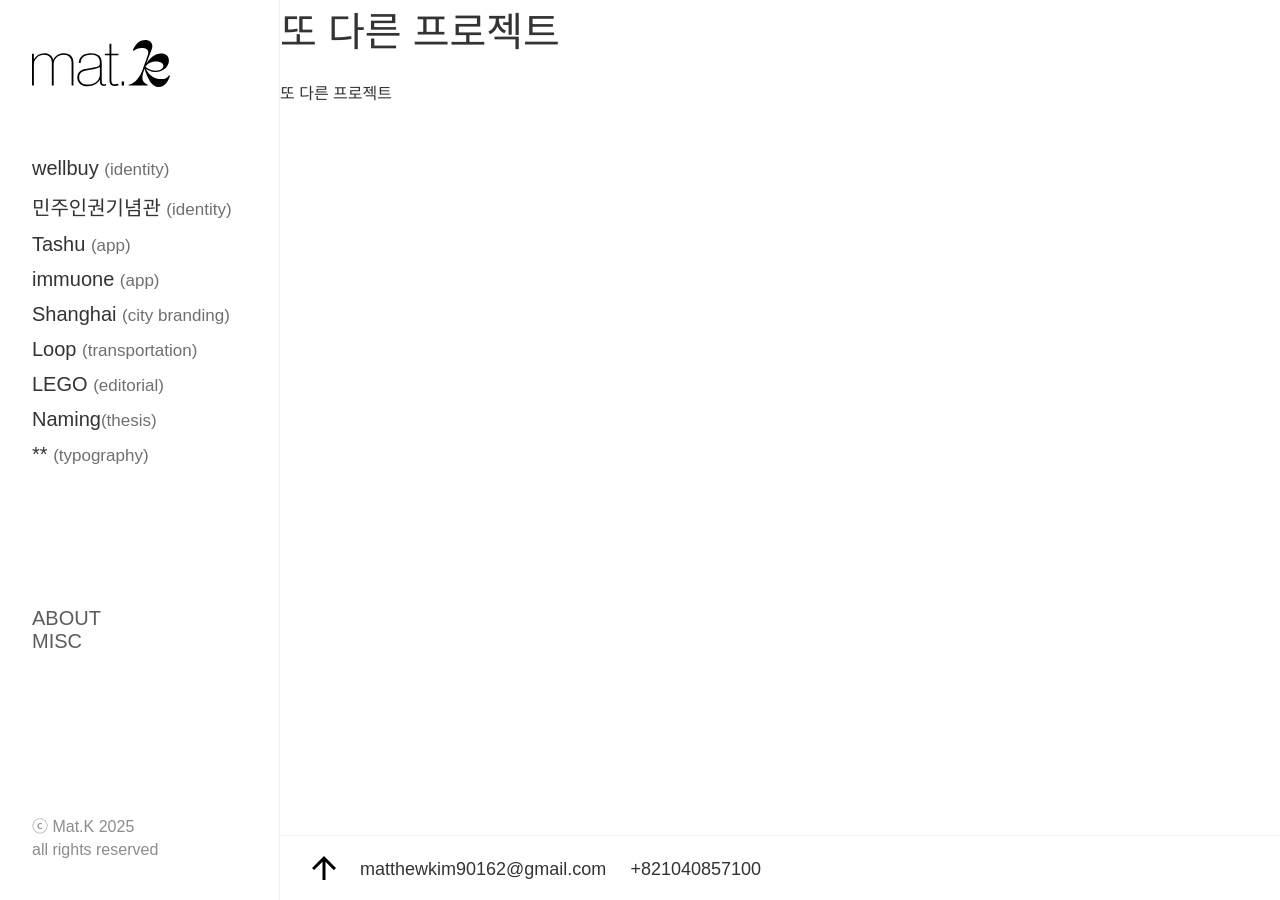
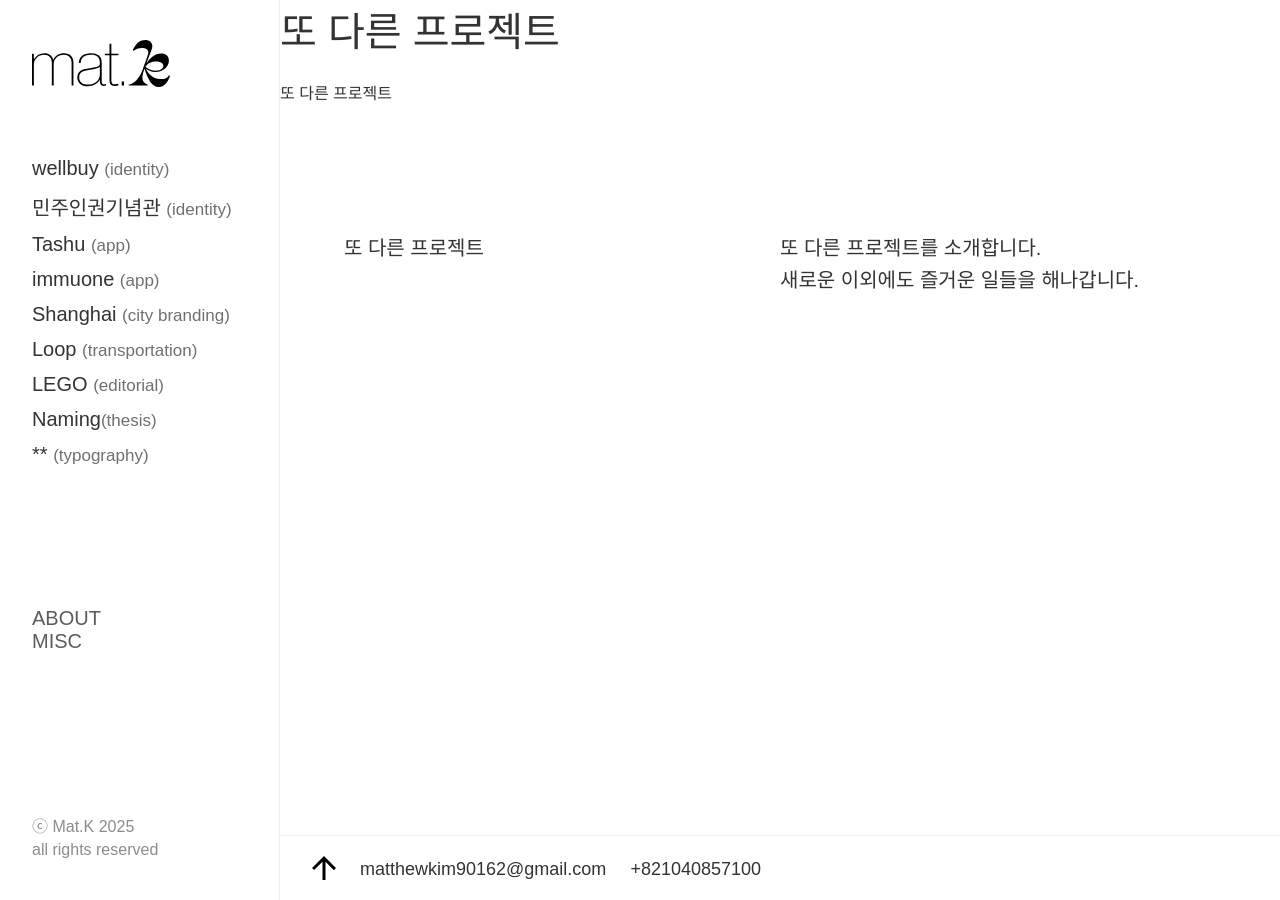
Before and after one commit to WANGYEOM/my-portfolio, a Jekyll site: the page built from pages/others.html, in a window 1280 px wide. Built offline with Jekyll 4.4.1, drawn with Linux system fonts in a browser that asks for light colours; some web fonts are replaced.

Commit message:
edit misc page

```diff
--- a/pages/others.html
+++ b/pages/others.html
@@ -5,3 +5,11 @@ title: Misc
 
 <h1>또 다른 프로젝트</h1>
 <p>또 다른 프로젝트</p>
+<div>
+    <div class="description">
+        <p1>또 다른 프로젝트</p1>
+        <p1 style="padding-right: 64px;"> 또 다른 프로젝트를 소개합니다.<br>
+            새로운 이외에도 즐거운 일들을 해나갑니다.
+        </p1>
+    </div>
+</div>
```
